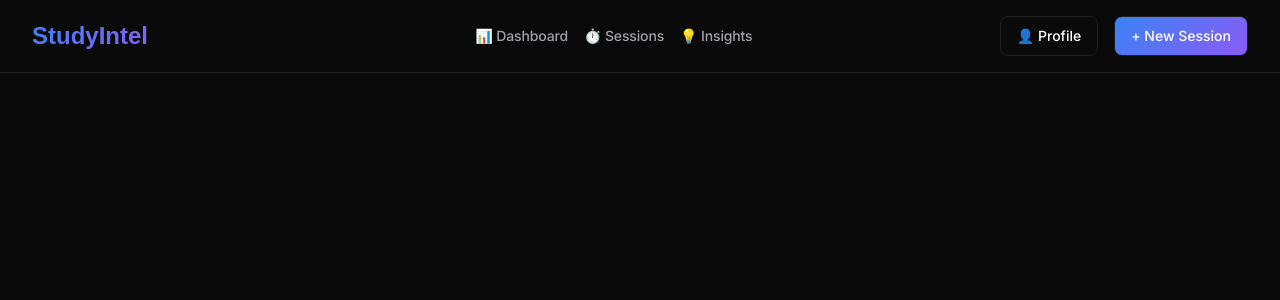
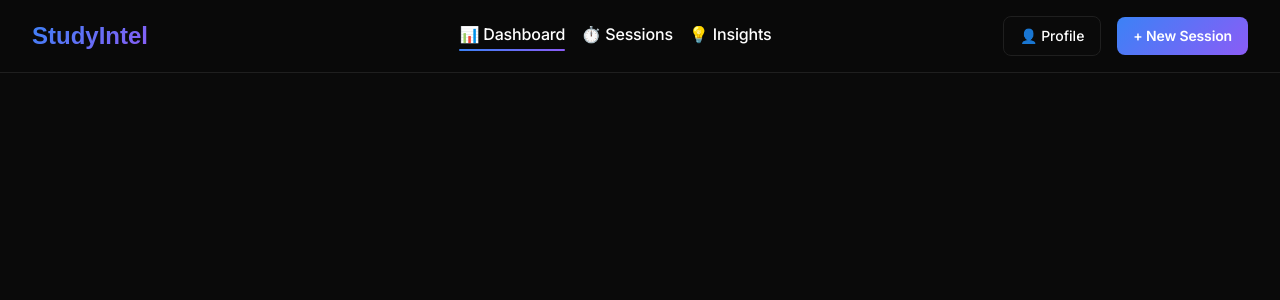
Before and after one commit to PiyushJ1/StudyIntel, a Next.js app in the folder frontend/: page /dashboard in a window 1280 px wide. Shown: the top 300 px of the page. Built offline with nearby package versions, Linux system fonts and the light colour scheme.

Commit message:
improve navbar sections UX

```diff
--- a/frontend/components/Navbar.module.css
+++ b/frontend/components/Navbar.module.css
@@ -27,6 +27,7 @@
 }
 
 .logo {
+  /* margin-top: 0.3rem; */
   font-size: 1.5rem;
   font-weight: 700;
   background: var(--gradient-primary);
@@ -46,18 +47,52 @@
 }
 
 .navLink {
-  color: var(--text-secondary);
+  /* margin-top: 0.3rem; */
+  color: var(--gradient-primary);
   text-decoration: none;
-  font-size: 0.875rem;
+  font-size: 1rem;
   font-weight: 500;
   transition: all 0.3s ease;
   font-family: 'Inter', sans-serif;
   letter-spacing: -0.01em;
   cursor: pointer;
+  position: relative;
+  padding-bottom: 0.2rem;
+}
+
+.navLink.active::after {
+  content: '';
+  position: absolute;
+  left: 0;
+  bottom: 0;
+  height: 2px;
+  width: 0;
+  background: var(--gradient-primary);
+  border-radius: 1px;
+  transition: width 0.3s ease;
+  animation: underlineGrow 0.4s forwards;
 }
 
 .navLink:hover {
   color: var(--primary-blue);
+}
+
+.navLink:hover::after {
+  content: '';
+  position: absolute;
+  left: 0;
+  bottom: 0;
+  height: 2px;
+  width: 100%;
+  background: rgba(255, 255, 255, 0.1); /* or subtle gradient */
+  border-radius: 1px;
+}
+
+
+@keyframes underlineGrow {
+  to {
+    width: 100%;
+  }
 }
 
 .navRight {
@@ -66,7 +101,7 @@
   gap: 1rem;
 }
 
-.loginButton {
+.profileButton {
   background: var(--dark-bg);
   border-color: white;
   text-decoration: none;
@@ -80,21 +115,7 @@
   cursor: pointer;
 }
 
-
-.signupButtonNav {
-  background: var(--gradient-primary);
-  text-decoration: none;
-  font-size: 0.875rem;
-  font-weight: 500;
-  transition: all 0.3s ease;
-  font-family: 'Inter', sans-serif;
-  padding: 0.5rem 1rem;
-  border-radius: 0.5rem;
-  border: 1px solid var(--card-border);
-  cursor: pointer;
-}
-
-.joinWaitlistButton {
+.newSessionButton {
   background: var(--gradient-primary);
   color: white;
   text-decoration: none;
@@ -109,7 +130,11 @@
   cursor: pointer;
 }
 
-.joinWaitlistButton:hover {
+.newSessionButton:hover {
   transform: translateY(-1px);
   box-shadow: 0 4px 6px -1px rgba(0, 0, 0, 0.3), 0 0 20px rgba(59, 130, 246, 0.3);
 }
+
+/* .active {
+  border-bottom: 2px solid var(--gradient-primary);
+} */
--- a/frontend/components/Navbar.tsx
+++ b/frontend/components/Navbar.tsx
@@ -1,15 +1,22 @@
 'use client';
 
-import React, { useState } from "react";
+import React from "react";
+// import { useState } from "react";
+import Link from "next/link";
+import { usePathname } from "next/navigation";
 import styles from "./Navbar.module.css";
-import Link from "next/link";
 
 interface NavbarProps {
   onNewSessionClick?: (e: React.MouseEvent) => void;
 }
 
+
 export default function Navbar({ onNewSessionClick }: NavbarProps) {
   // const [isNewSessionPopupOpen, setIsNewSessionPopupOpen] = useState(false);
+  // isNewSessionPopupOpen;
+  // setIsNewSessionPopupOpen;
+
+  const pathName = usePathname();
 
   // const handleNewSession = (e: React.MouseEvent) => {
   //   e.preventDefault();
@@ -27,14 +34,14 @@ export default function Navbar({ onNewSessionClick }: NavbarProps) {
           </div>
 
           <nav className={styles.navCenter}>
-            <Link href="/dashboard" className={styles.navLink}>📊 Dashboard</Link>
-            <Link href="/dashboard/sessions" className={styles.navLink}>⏱️ Sessions</Link>
-            <Link href="/dashboard/insights" className={styles.navLink}>💡 Insights</Link>
+            <Link href="/dashboard" className={`${styles.navLink} ${pathName === '/dashboard' ? styles.active : ''}`}>📊 Dashboard</Link>
+            <Link href="/dashboard/sessions" className={`${styles.navLink} ${pathName === '/dashboard/sessions' ? styles.active : ''}`}>⏱️ Sessions</Link>
+            <Link href="/dashboard/insights" className={`${styles.navLink} ${pathName === '/dashboard/insights' ? styles.active : ''}`}>💡 Insights</Link>
           </nav>
 
           <div className={styles.navRight}>
-            <Link href="/dashboard/profile" className={styles.loginButton}>👤 Profile</Link>
-            <button onClick={onNewSessionClick} className={styles.signupButtonNav} aria-label="Add New Session">+ New Session</button>
+            <Link href="/dashboard/profile" className={styles.profileButton}>👤 Profile</Link>
+            <button onClick={onNewSessionClick} className={styles.newSessionButton} aria-label="Add New Session">+ New Session</button>
           </div>
         </div>
       </header>
```
